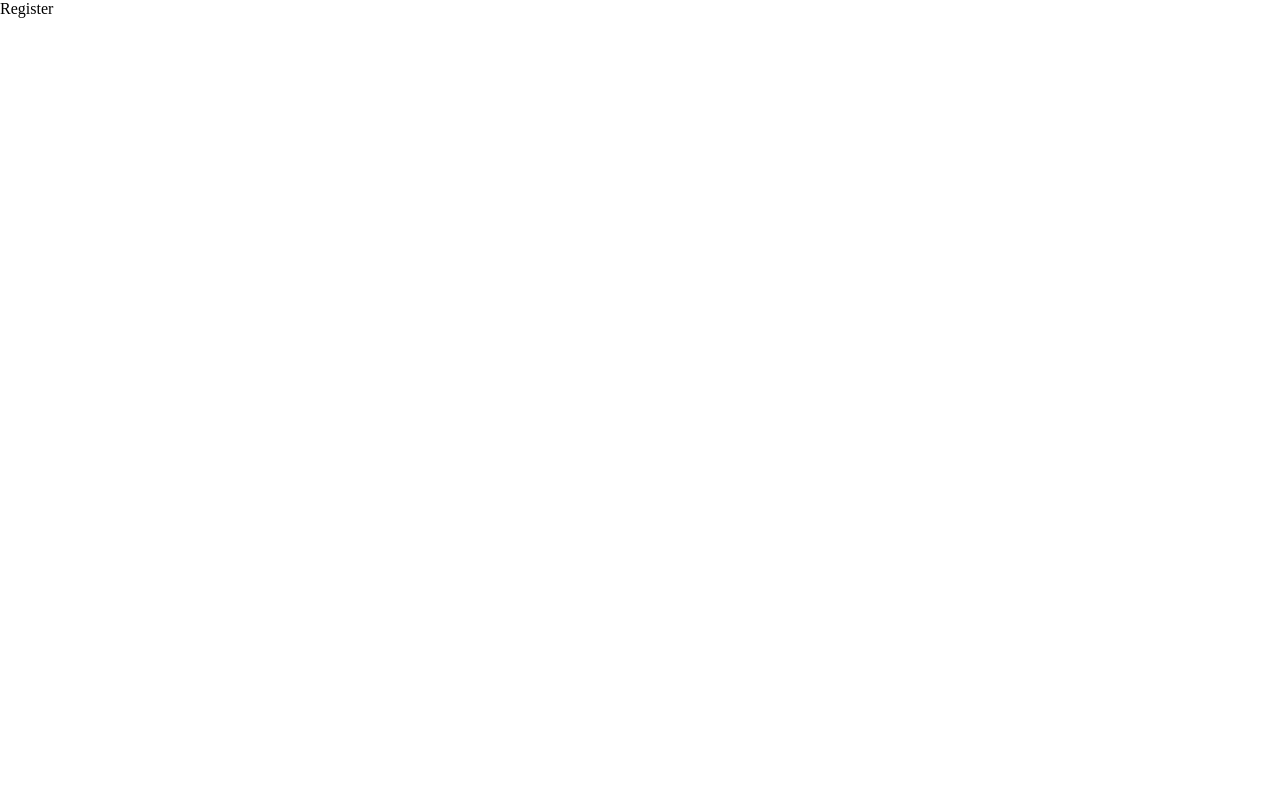
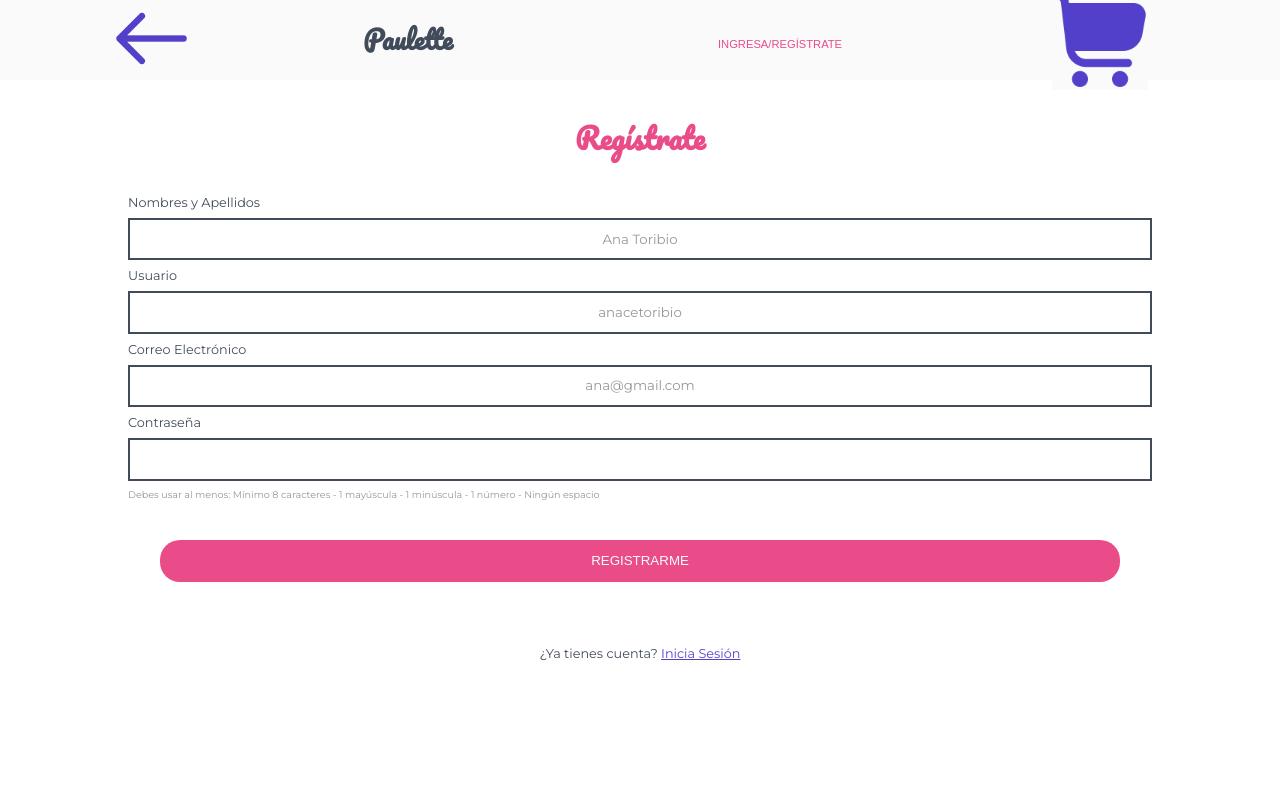
Before and after one commit to JessIM40/reto-eCommerce, a React (Vite) app: page /register in a window 1280 px wide. Shown: the top 800 px of the page. Built offline with nearby package versions, Linux system fonts and the light colour scheme.

Commit message:
styles of login and register

```diff
--- a/src/components/Footer.jsx
+++ b/src/components/Footer.jsx
@@ -1,19 +1,18 @@
-import React from "react";
+import "../style/footer.css";
 
 function Footer() {
   return (
     <footer>
       <p>
-        <strong>Contact Us</strong>
+        <strong className="contactTitle">Contáctanos</strong>
       </p>
-      <p>Info</p>
-
+      <p>info@paulette.com</p>
       <div>
         <img alt="Facebook" />
         <img alt="Twitter" />
         <img alt="Instagram" />
       </div>
-      <p>Copyright Made with LOVE</p>
+      <p className="copyFooter">Copyright 2023 Made with LOVE</p>
     </footer>
   );
 }
--- a/src/components/Header.jsx
+++ b/src/components/Header.jsx
@@ -1,21 +1,37 @@
-// import React from 'react'
+import { useNavigate } from "react-router-dom";
+import "../style/header.css";
+import back from "../assets/atras.png";
+import shoppingCart from "../assets/carrito-de-compras.png"
 
 function Header() {
+  const navigate = useNavigate();
+
   return (
     <header>
-    <img alt="Volver"/>
-    <h1>
-    NombreApp
-    </h1>
-    <button>
-    Login/Register
-    </button>
-    {/* <p>
+      <section className="logo">
+        <button className="backBtn">
+          <img className="imgBack" src={back} alt="" />
+          {/* <i className="fi fi-sr-angle-left"></i> */}
+        </button>
+        <h1 onClick={() => navigate("/")}>Paulette</h1>
+      </section>
+      <nav>
+        <button
+          className="buttonLoginRegister"
+          onClick={() => navigate("/register")}
+        >
+          INGRESA/REGÍSTRATE
+        </button>
+        {/* <p>
         Bienvenido User!!
     </p> */}
-    <img alt="Carrito"/>
-</header>
-  )
+        <button className="shoppingCartBtn">
+          <img className="imgShoppingCart" src={shoppingCart} alt="" />
+          {/* <i className="fi fi-sr-shopping-cart"></i> */}
+        </button>
+      </nav>
+    </header>
+  );
 }
 
-export default Header
+export default Header;
--- a/src/index.css
+++ b/src/index.css
@@ -1,9 +1,31 @@
+@import url('https://fonts.googleapis.com/css2?family=Pacifico&display=swap');
+@import url('https://fonts.googleapis.com/css2?family=Montserrat:wght@400;500&display=swap');
+@import url('https://cdn-uicons.flaticon.com/uicons-solid-rounded/css/uicons-solid-rounded.css');
 
+* {
+  margin: 0;
+  padding: 0;
+  box-sizing: border-box;
+}
 
+:root{
+  --font-title: 'Pacifico', cursive;
+  --font-text: 'Montserrat', sans-serif;
 
+  --color-pink: #EA4C89;
+  --color-gray-black: #424B5A;
+  --color-gray-white: #FAFAFB;
+  --color-gray: #979797;
+  --color-purple: #5240ca;
 
+}
 
+body{
+  font-family: var(--font-text);
+  font-weight: 400;
+  color: var(--color-gray-black);
 
+}
 
 
 
--- a/src/pages/Home.jsx
+++ b/src/pages/Home.jsx
@@ -9,6 +9,7 @@ function Home() {
   const [products, setProducts] = useState(null);
 
   const [search, setSearch] = useState("");
+
   const searcher = (e) => {
     setSearch(e.target.value);
     console.log(e.target.value);
@@ -20,6 +21,34 @@ function Home() {
         product.title.toLowerCase().includes(search.toLocaleLowerCase())
       );
 
+
+      fetch('https://dummyjson.com/auth/login', {
+        method: 'POST',
+        headers: { 'Content-Type': 'application/json' },
+        body: JSON.stringify({
+
+          username: "atuny0",
+          password: "9uQFF1Lh",
+          // expiresInMins: 60, // optional
+        })
+      })
+      .then(res => res.json())
+      .then(console.log);
+
+      fetch('https://dummyjson.com/users/add', {
+  method: 'POST',
+  headers: { 'Content-Type': 'application/json' },
+  body: JSON.stringify({
+    firstName: 'Ana',
+    lastName: 'Toribio',
+    age: 24,
+    /* other user data */
+  })
+})
+.then(res => res.json())
+.then(console.log);
+
+
   useEffect(() => {
     getProducts(setProducts);
   }, []);
@@ -29,7 +58,7 @@ function Home() {
       <Header />
 
       <main>
-        <section>Carrusel de promociones ASIDE??</section>
+        <section></section>
 
         <section className="productos">
           <input
@@ -43,7 +72,7 @@ function Home() {
           {products == null
             ? "Loading..."
             : results.map((product) => {
-                console.log(product);
+                //console.log(product);
                 return <CardProduct key={product.id} producto={product} />;
               })}
         </section>
--- a/src/pages/Login.jsx
+++ b/src/pages/Login.jsx
@@ -1,9 +1,35 @@
-function Login(){
-    return(
-        <>
-        <p>Login</p>
-        </>
-    )
+import { useNavigate } from "react-router-dom";
+import Header from "../components/Header";
+import Footer from "../components/Footer";
+import "../style/login.css"
+
+function Login() {
+
+    const navigate = useNavigate();
+
+  return (
+    <>
+      <Header />
+      <div className="containerLogin">
+        <h2 className="login">Inicia Sesión</h2>
+        <form action="" className="formLogin">
+          <label htmlFor="username">Usuario </label>
+          <input type="text" placeholder="anacetoribio" name="username" />
+          <label htmlFor="password">Contraseña</label>
+          <input type="password" name="password" />
+
+          <button>INGRESAR</button>
+        </form>
+        <p>
+          ¿No tienes cuenta?{" "}
+          <a href="" onClick={() => navigate("/register")} className="a-login">
+            Regístrate
+          </a>
+        </p>
+      </div>
+      <Footer />
+    </>
+  );
 }
 
-export default Login
+export default Login;
--- a/src/pages/Register.jsx
+++ b/src/pages/Register.jsx
@@ -1,9 +1,37 @@
-function Register(){
-    return(
-        <>
-        <p>Register</p>
-        </>
-    )
+import Header from "../components/Header";
+import Footer from "../components/Footer";
+import "../style/register.css";
+import { useNavigate } from "react-router-dom";
+
+function Register() {
+
+  const navigate = useNavigate();
+
+  return (
+    <>
+      <Header />
+      <div className="containerRegister">
+        <h2 className="register">Regístrate</h2>
+        <form action="" className="formRegister">
+          <label htmlFor="name">Nombres y Apellidos</label>
+          <input type="text" placeholder="Ana Toribio" name="name" />
+          <label htmlFor="username">Usuario </label>
+          <input type="text" placeholder="anacetoribio" name="username" />
+          <label htmlFor="email">Correo Electrónico</label>
+          <input type="email" placeholder="ana@gmail.com" name="email" />
+          <label htmlFor="password">Contraseña</label>
+          <input type="password" name="password" />
+          <div>
+            Debes usar al menos: Mínimo 8 caracteres - 1 mayúscula - 1 minúscula - 1
+            número - Ningún espacio
+          </div>
+          <button>REGISTRARME</button>
+        </form>
+        <p>¿Ya tienes cuenta? <a href="" onClick={()=>navigate("/login")} className="a-login">Inicia Sesión</a></p>
+      </div>
+      <Footer />
+    </>
+  );
 }
 
-export default Register
+export default Register;
--- /dev/null
+++ b/src/style/footer.css
@@ -0,0 +1,14 @@
+footer{
+    height: 30vh;
+    background-color: var(--color-gray-white);
+    display: flex;
+    flex-direction: column;
+    justify-content: center;
+    text-align: center;
+    gap: 1.2rem;
+    font-size: 0.8rem;
+}
+
+.contactTitle{
+    font-size: 1rem;
+}
--- /dev/null
+++ b/src/style/header.css
@@ -0,0 +1,66 @@
+header{
+    height: 10vh;
+    width: 100vw;
+    display: flex;
+    justify-content: space-around;
+    background-color: var(--color-gray-white);
+    align-items: center;
+    /* text-align: center;  */
+
+}
+
+.logo{
+    display: flex;
+    width: 40%;
+    /* height: 100%; */
+    align-items: center;
+    /* border: 2px solid yellow; */
+    justify-content: space-around;
+    align-items: center;
+    margin-left: -10px;
+}
+
+h1{
+    font-family: var(--font-title);
+    font-size: 1.6rem;
+    /* margin-left: -1rem; */
+}
+
+
+nav{
+    width: 50%;
+    /* height: 100%; */
+    display: flex;
+    align-items: center;
+    /* border: 2px solid yellow; */
+    justify-content: space-around;
+    align-items: center;
+    margin-right: -10px;
+}
+
+.buttonLoginRegister{
+    border: none;
+    background-color: var(--color-gray-white);
+    color: var(--color-pink);
+    font-size: 0.7rem;
+    padding-top: 7px;
+
+}
+
+.shoppingCartBtn, .backBtn{
+    height: 40%;
+    width: 15%;
+    /* border: 2px solid var(--color-pink); */
+    background-color: var(--color-gray-white);
+    border: none;
+}
+
+
+
+.imgBack, .imgShoppingCart{
+    height: 100%;
+    width: 100%;
+    color: var(--color-purple);
+    /* border: 2px solid var(--color-gray-black); */
+
+}
--- /dev/null
+++ b/src/style/login.css
@@ -0,0 +1,54 @@
+.containerLogin{
+    height: 60vh;
+    display: flex;
+    flex-direction: column;
+    align-items: center;
+    font-size: 0.8rem;
+
+}
+
+.containerLogin h2{
+        color: var(--color-pink);
+        font-family: var(--font-title);
+        font-size: 1.8rem;
+        margin: 2rem;
+
+}
+
+.formLogin{
+    width: 80%;
+    display: flex;
+    flex-direction: column;
+    gap:0.8rem;
+}
+
+.formLogin input{
+    height: 5.3vh;
+    border: 2px solid var(--color-gray-black);
+    text-align: center;
+    color: var(--color-gray-black);
+}
+
+.formLogin input::placeholder{
+    color: var(--color-gray);
+    font-family: var(--font-text);
+    text-align: center;
+}
+
+.formLogin button{
+    background-color: var(--color-pink);
+    border: none;
+    height: 5.3vh;
+    border-radius: 20px;
+    margin: 2rem;
+    color: var(--color-gray-white);
+
+}
+
+.containerLogin p{
+    margin: 1rem;
+}
+
+.a-login{
+    color: var(--color-purple);
+}
--- /dev/null
+++ b/src/style/register.css
@@ -0,0 +1,59 @@
+.containerRegister{
+    height: 90vh;
+    display: flex;
+    flex-direction: column;
+    align-items: center;
+    font-size: 0.8rem;
+
+}
+
+.containerRegister h2{
+        color: var(--color-pink);
+        font-family: var(--font-title);
+        font-size: 1.8rem;
+        margin: 2rem;
+
+}
+
+.formRegister{
+    width: 80%;
+    display: flex;
+    flex-direction: column;
+    gap:0.5rem;
+}
+
+.formRegister input{
+    height: 5.3vh;
+    border: 2px solid var(--color-gray-black);
+    text-align: center;
+    color: var(--color-gray-black);
+}
+
+.formRegister input::placeholder{
+    color: var(--color-gray);
+    font-family: var(--font-text);
+    text-align: center;
+}
+
+.formRegister button{
+    background-color: var(--color-pink);
+    border: none;
+    height: 5.3vh;
+    border-radius: 20px;
+    margin: 2rem;
+    color: var(--color-gray-white);
+
+}
+
+.formRegister div{
+    color: var(--color-gray);
+    font-size: 0.6rem;
+}
+
+.containerRegister p{
+    margin: 2rem;
+}
+
+.a-login{
+    color: var(--color-purple);
+}
```
Also changed, not shown: src/assets/atras.png (added), src/assets/carrito-de-compras.png (added).
